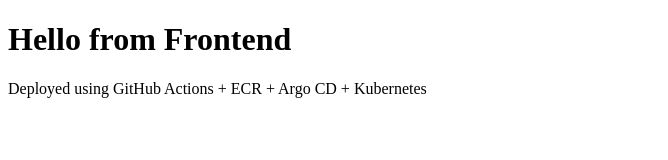
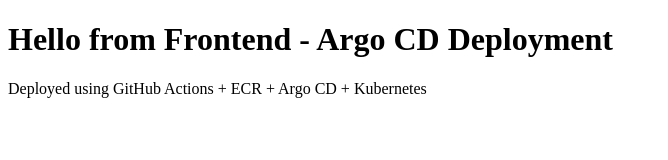
Before and after one commit to ParagGautam001/argocd-cicd-demo, a plain HTML site: page frontend/index.html in a window 1280 px wide. Shown: the whole page, without its empty margins (0-668 px from the left). Drawn offline with Linux system fonts and the light colour scheme.

Commit message:
Update frontend message

```diff
--- a/frontend/index.html
+++ b/frontend/index.html
@@ -4,7 +4,7 @@
     <title>CI/CD Demo</title>
 </head>
 <body>
-    <h1>Hello from Frontend</h1>
+    <h1>Hello from Frontend - Argo CD Deployment</h1>
     <p>Deployed using GitHub Actions + ECR + Argo CD + Kubernetes</p>
 </body>
 </html>
```
